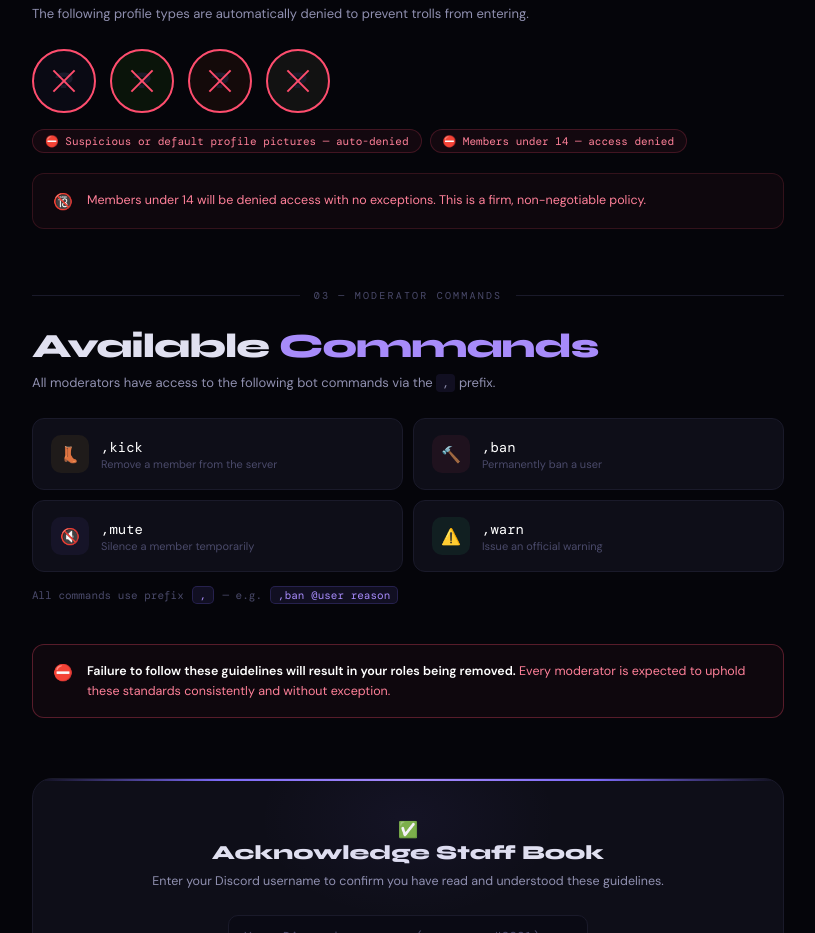
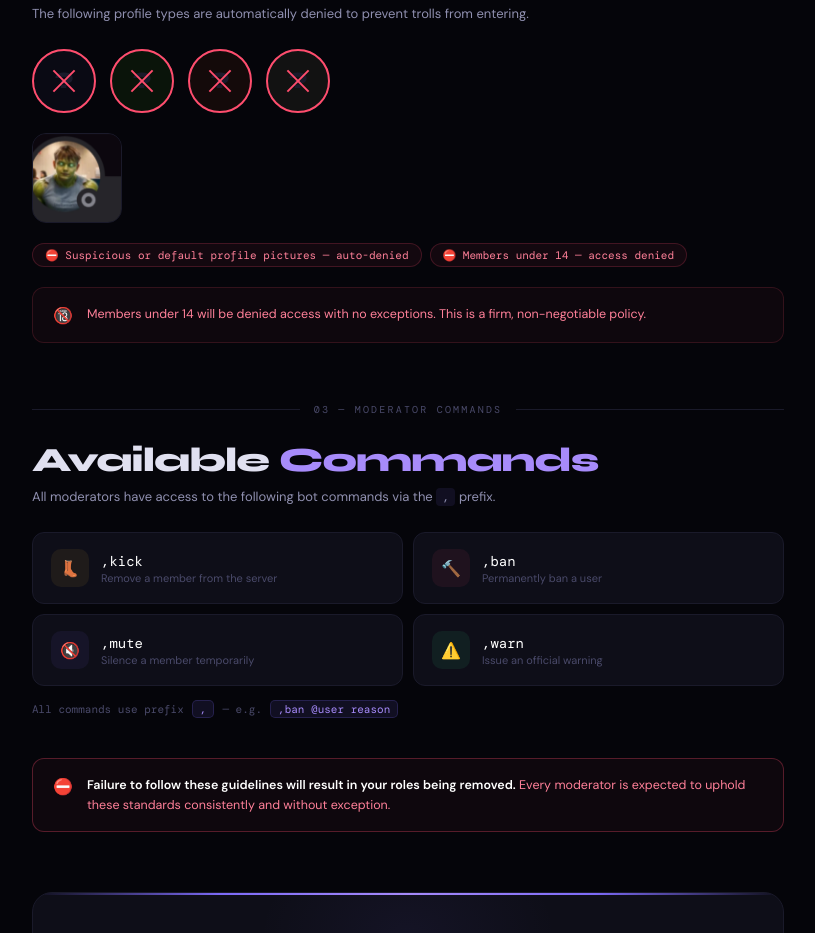
Before and after one commit to Abyss-studios-wyst-lyper/Abyss-staff-book-v1, a plain HTML site: page index.html in a window 1280 px wide. Shown: the part 1459-2392 px from the top of the page, without its empty margins (232-1047 px from the left). Drawn offline with nearby package versions, Linux system fonts and the light colour scheme.

Commit message:
Add imageContainer and styling for dynamic images

```diff
--- a/index.html
+++ b/index.html
@@ -259,6 +259,36 @@
 
   .pfp-row { display:flex; gap:14px; flex-wrap:wrap; margin:16px 0; }
 
+  .image-container {
+    display: grid;
+    grid-template-columns: repeat(auto-fill, minmax(80px, 1fr));
+    gap: 12px;
+    margin: 20px 0;
+  }
+
+  .image-template {
+    aspect-ratio: 1;
+    border-radius: 12px;
+    overflow: hidden;
+    border: 1px solid var(--border);
+    background: var(--card);
+    display: flex;
+    align-items: center;
+    justify-content: center;
+    transition: transform 0.2s, border-color 0.2s;
+  }
+
+  .image-template:hover {
+    transform: scale(1.05);
+    border-color: var(--accent);
+  }
+
+  .image-template img {
+    width: 100%;
+    height: 100%;
+    object-fit: cover;
+  }
+
   .pfp-slot {
     width:64px; height:64px; border-radius:50%;
     background:var(--card);
@@ -486,6 +516,8 @@
     <div class="pfp-slot" style="background:#140a0a;"><div class="pfp-x"></div></div>
     <div class="pfp-slot" style="background:#121212;"><div class="pfp-x"></div></div>
   </div>
+
+  <div id="imageContainer" class="image-container"></div>
   <div class="deny-chips">
     <div class="deny-chip">⛔ Suspicious or default profile pictures — auto-denied</div>
     <div class="deny-chip">⛔ Members under 14 — access denied</div>
```
